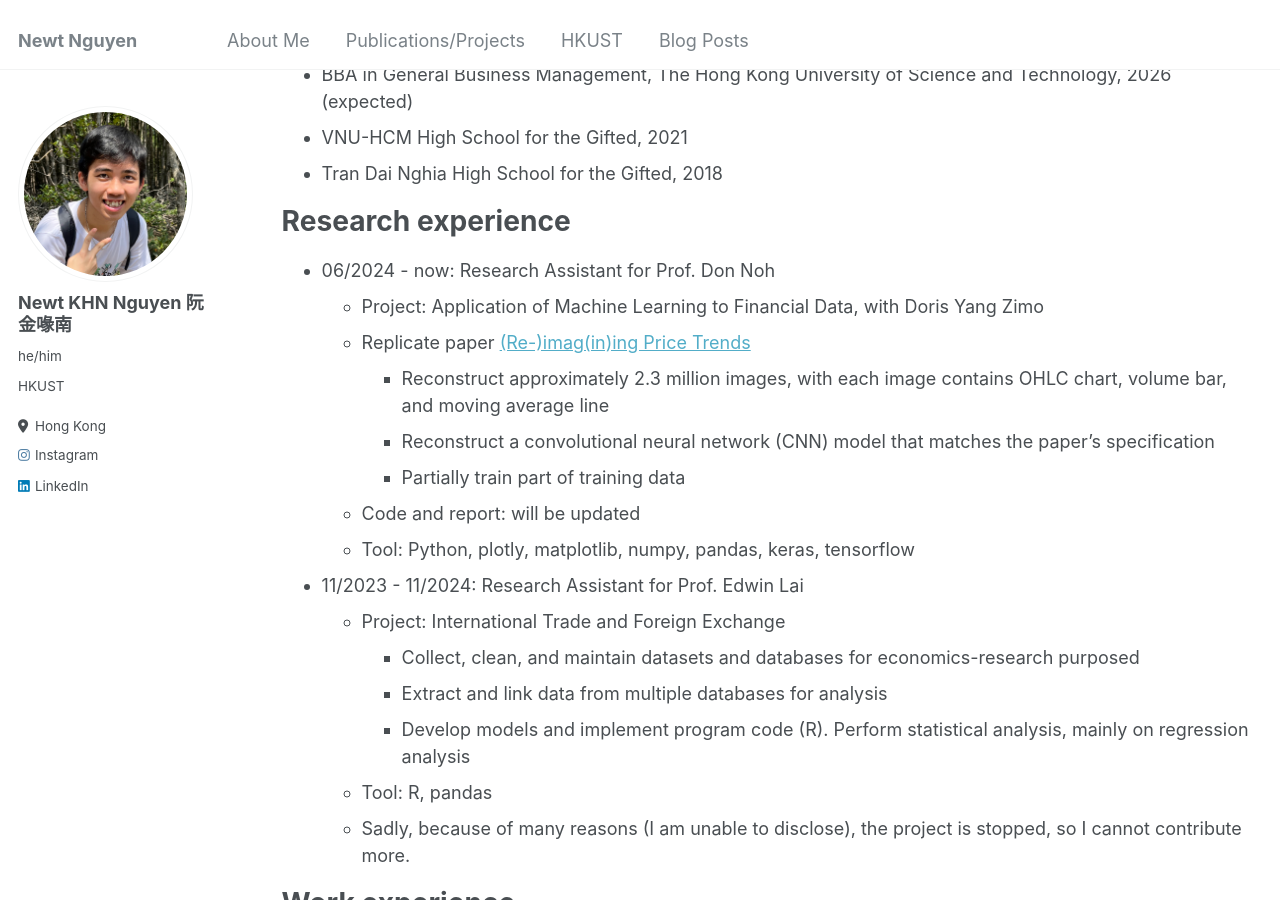
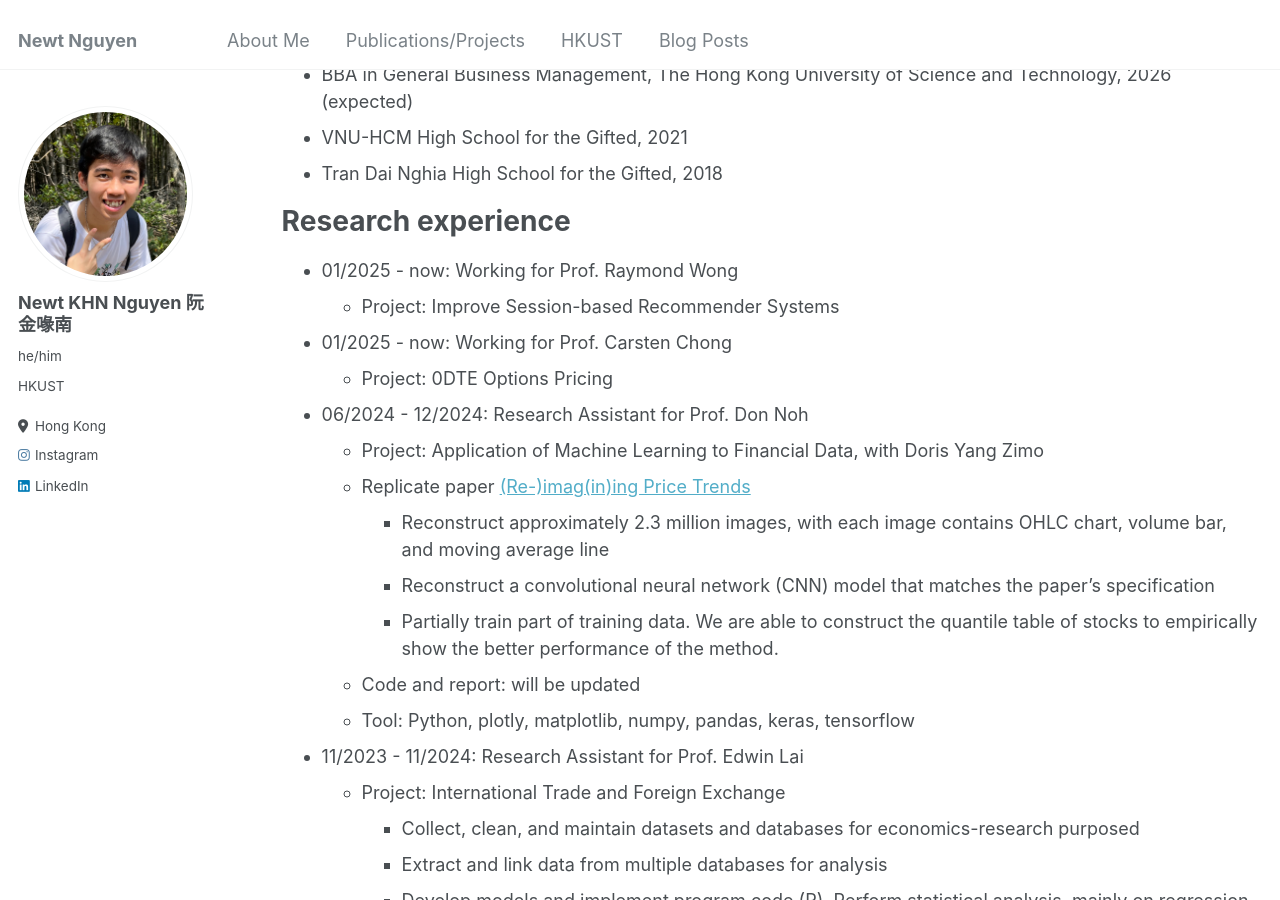
Before and after one commit to newtdes/newtdes.github.io, a Jekyll site: the page built from _pages/cv.md, in a window 1280 px wide and 900 px high, scrolled down 202 px. Built offline with Jekyll 4.4.1, drawn with Linux system fonts in a browser that asks for light colours.

Commit message:
Change CV

```diff
--- a/_pages/cv.md
+++ b/_pages/cv.md
@@ -18,12 +18,16 @@ Education
 
 Research experience
 =====
-* 06/2024 - now: Research Assistant for Prof. Don Noh
+* 01/2025 - now: Working for Prof. Raymond Wong
+  * Project: Improve Session-based Recommender Systems
+* 01/2025 - now: Working for Prof. Carsten Chong
+  * Project: 0DTE Options Pricing
+* 06/2024 - 12/2024: Research Assistant for Prof. Don Noh
   * Project: Application of Machine Learning to Financial Data, with Doris Yang Zimo
   * Replicate paper [(Re-)imag(in)ing Price Trends](https://economics.yale.edu/research/re-imagining-price-trends)
     * Reconstruct approximately 2.3 million images, with each image contains OHLC chart, volume bar, and moving average line
     * Reconstruct a convolutional neural network (CNN) model that matches the paper's specification
-    * Partially train part of training data
+    * Partially train part of training data. We are able to construct the quantile table of stocks to empirically show the better performance of the method.
   * Code and report: will be updated
   * Tool: Python, plotly, matplotlib, numpy, pandas, keras, tensorflow
 * 11/2023 - 11/2024: Research Assistant for Prof. Edwin Lai
```
